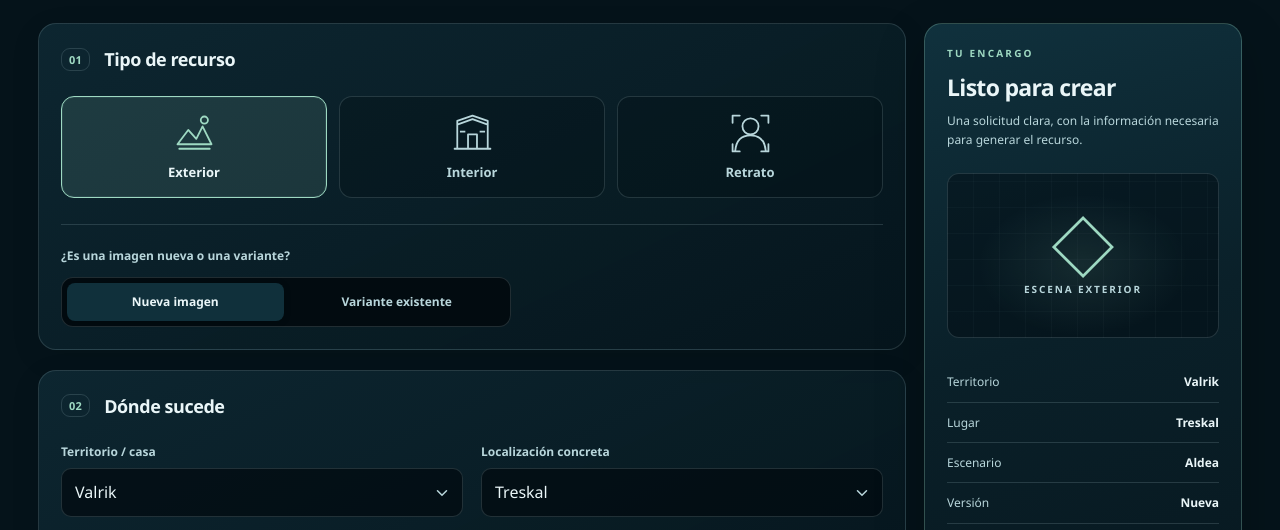
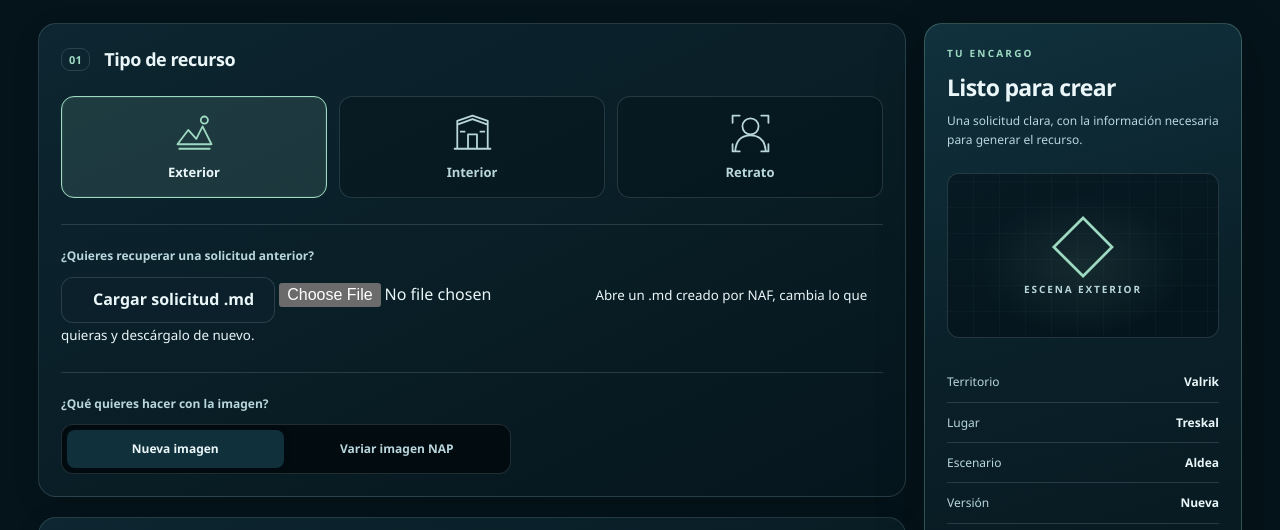
Before and after one commit to robdor80/NAF_assets, a plain HTML site: page index.html in a window 1280 px wide. Shown: the part 270-800 px from the top of the page. Drawn offline with Linux system fonts and the light colour scheme.

Commit message:
NAF: carga de solicitudes .md y localización procedural explícita

```diff
--- a/index.html
+++ b/index.html
@@ -62,15 +62,23 @@
             </div>
 
             <div class="subsection">
-              <div class="field-title">¿Es una imagen nueva o una variante?</div>
+              <div class="field-title">¿Quieres recuperar una solicitud anterior?</div>
+              <div class="import-row">
+                <button id="loadBtn" type="button" class="btn btn-secondary import-btn"><svg viewBox="0 0 24 24" fill="none" aria-hidden="true"><path d="M4 17v3h16v-3M12 17V4m0 0-4 4m4-4 4 4" stroke="currentColor" stroke-width="2" stroke-linecap="round" stroke-linejoin="round"/></svg>Cargar solicitud .md</button>
+                <input type="file" id="loadFile" accept=".md,text/markdown,text/plain" class="file-input" aria-label="Seleccionar solicitud NAF en formato Markdown">
+                <small>Abre un .md creado por NAF, cambia lo que quieras y descárgalo de nuevo.</small>
+              </div>
+            </div>
+            <div class="subsection">
+              <div class="field-title">¿Qué quieres hacer con la imagen?</div>
               <div class="pill-switch" id="modeSelector" role="group" aria-label="Identidad del recurso">
                 <button type="button" class="is-active" data-mode="new" aria-pressed="true">Nueva imagen</button>
-                <button type="button" data-mode="variant" aria-pressed="false">Variante existente</button>
+                <button type="button" data-mode="variant" aria-pressed="false">Variar imagen NAP</button>
               </div>
               <div id="referenceWrap" class="field reference-wrap is-hidden">
                 <label for="referenceId">ID de referencia del recurso existente <span class="required">*</span></label>
                 <input id="referenceId" type="text" placeholder="scene_treskal_tavern_interior_001" autocomplete="off" spellcheck="false">
-                <small>Conservaremos la identidad visual y cambiaremos solo lo que indiques. La nueva imagen tendrá otro ID.</small>
+                <small>Introduce el ID de la <strong>imagen generada</strong> (por ejemplo, scene_valrik_aldea_001), no el nombre del .md. Para editar un .md utiliza «Cargar solicitud».</small>
               </div>
             </div>
           </section>
@@ -89,12 +97,13 @@
                 </select>
               </div>
               <div class="field">
-                <label for="place">Localización concreta</label>
+                <label for="place">Referencia geográfica</label>
                 <select id="place"></select>
+                <small id="placeHelp">Puedes generar imágenes genéricas sin asignar nombres. CoreRPG nombrará los asentamientos procedurales.</small>
               </div>
               <div class="field is-hidden" id="customPlaceWrap">
-                <label for="customPlace">Nombre de la localización <span class="required">*</span></label>
-                <input id="customPlace" type="text" placeholder="Nombre del lugar" autocomplete="off">
+                <label for="customPlace">Nombre del lugar concreto <span class="required">*</span></label>
+                <input id="customPlace" type="text" placeholder="Solo si ya existe un lugar con identidad propia" autocomplete="off">
               </div>
               <div class="field">
                 <label for="subject" id="subjectLabel">Lugar o entorno</label>
```
